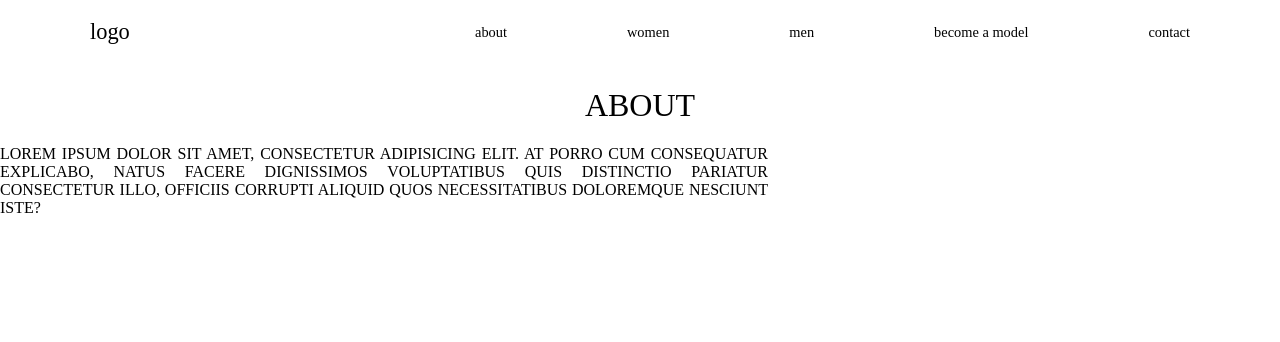
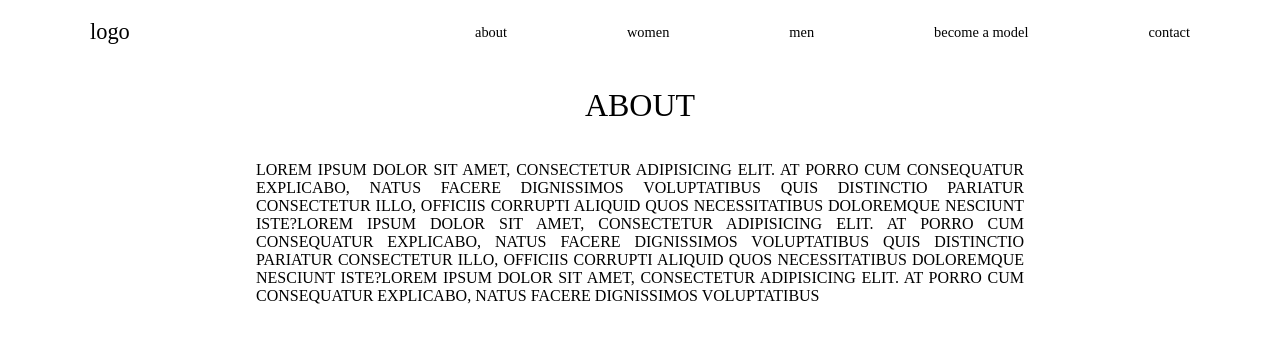
Before and after one commit to RicardVillalba/modelsManagementSystem, a React (Create React App) app: page /about in a window 1280 px wide. Shown: the top 342 px of the page. Built offline with nearby package versions, Linux system fonts and the light colour scheme; a web font is replaced by a local one.

Commit message:
basic styles added to dynamic data in aboutsection

```diff
--- a/src/components/about.js
+++ b/src/components/about.js
@@ -4,14 +4,14 @@ const About = (props) => {
   const data = props.data;
 
   return (
-    <div className="aboutContainer">
+    <>
       {data.aboutSection.map((about) => (
-        <div key={about._id} about={about}>
+        <div className="aboutContainer" key={about._id} about={about}>
           <h1 className="aboutTitle">{about.title}</h1>
           <p className="aboutText">{about.text}</p>
         </div>
       ))}
-    </div>
+    </>
   );
 };
 
--- a/src/components/data.js
+++ b/src/components/data.js
@@ -165,7 +165,7 @@ const data = {
     {
       _id: "aboutSection",
       title: "about",
-      text: "Lorem ipsum dolor sit amet, consectetur adipisicing elit. At porro cum consequatur explicabo, natus facere dignissimos voluptatibus quis distinctio pariatur consectetur illo, officiis corrupti aliquid quos necessitatibus doloremque nesciunt iste?",
+      text: "Lorem ipsum dolor sit amet, consectetur adipisicing elit. At porro cum consequatur explicabo, natus facere dignissimos voluptatibus quis distinctio pariatur consectetur illo, officiis corrupti aliquid quos necessitatibus doloremque nesciunt iste?Lorem ipsum dolor sit amet, consectetur adipisicing elit. At porro cum consequatur explicabo, natus facere dignissimos voluptatibus quis distinctio pariatur consectetur illo, officiis corrupti aliquid quos necessitatibus doloremque nesciunt iste?Lorem ipsum dolor sit amet, consectetur adipisicing elit. At porro cum consequatur explicabo, natus facere dignissimos voluptatibus",
     },
   ],
 };
```
